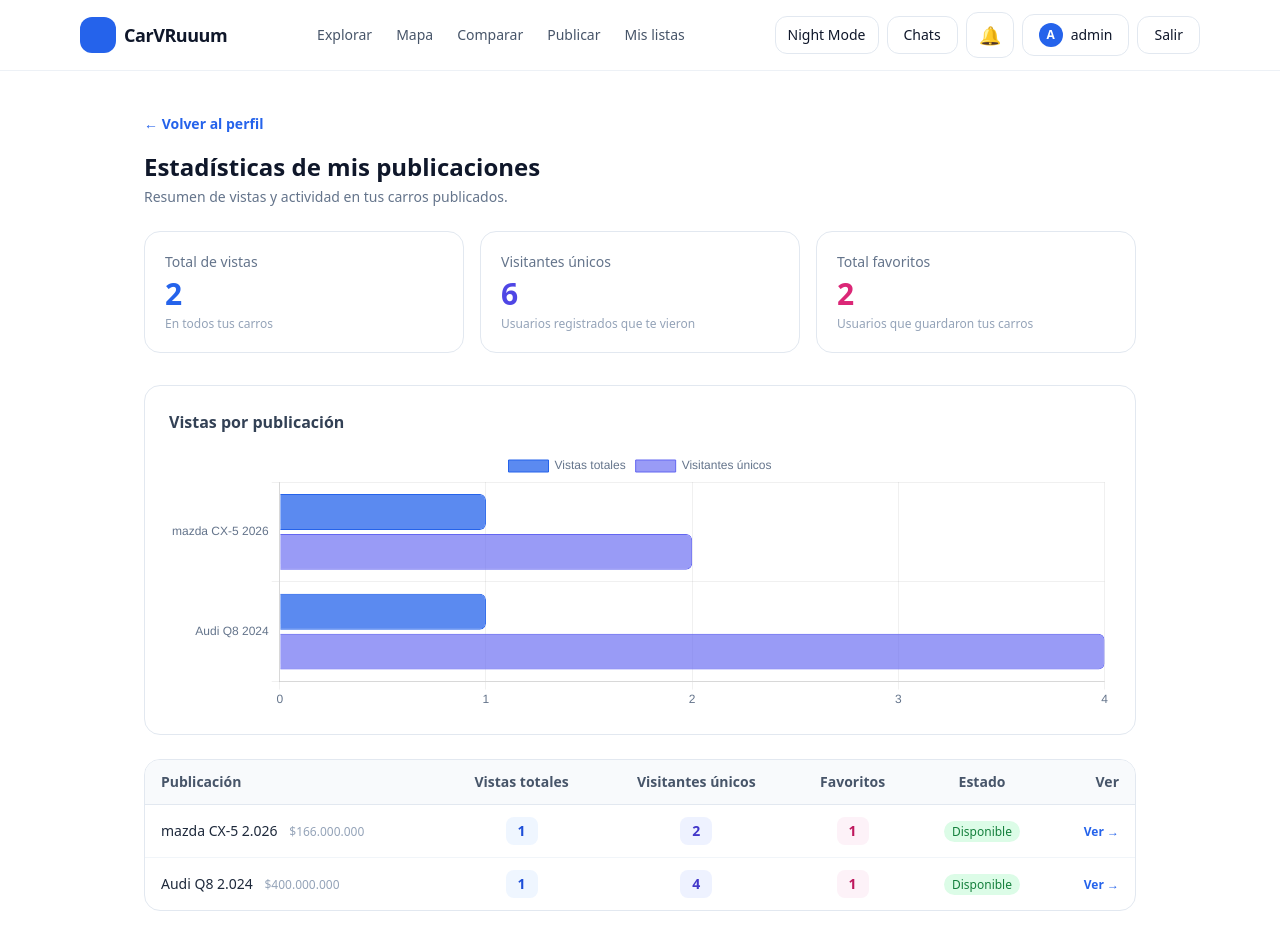
After one commit to SimonCastroV/CARVRUUM, a Django app: page /cars/stats/ in a window 1280 px wide. The commit adds this page. Run offline with Django 5.2, Linux system fonts and the light colour scheme; a user stored in the database is signed in; data comes from the database, SQL or seed files in the repository; both versions use the stored data as it was after the commit; some libraries are stand-ins or nearby versions.

Commit message:
FR14 - Statistics

```diff
--- a/account/templates/account/profile.html
+++ b/account/templates/account/profile.html
@@ -118,6 +118,10 @@
   <a href="{% url 'cars:viewed_history' %}" class="text-sm text-blue-600 hover:underline">
     📋 Ver historial
   </a>
+
+  <a href="{% url 'cars:car_stats' %}" class="text-sm text-blue-600 hover:underline">
+    📊 Ver estadísticas de mis publicaciones
+  </a>
 </div>
   </div>
 </section>
--- a/cars/models.py
+++ b/cars/models.py
@@ -21,6 +21,7 @@ class Car(models.Model):
     description = models.TextField(blank=True, default="")
 
     is_active = models.BooleanField(default=True)
+    view_count = models.PositiveIntegerField(default=0)
     created_at = models.DateTimeField(auto_now_add=True)
 
     class Meta:
--- /dev/null
+++ b/cars/templates/cars/car_stats.html
@@ -0,0 +1,174 @@
+{% extends "base.html" %}
+{% block title %}Estadísticas de mis publicaciones | CarVRuuum{% endblock %}
+
+{% block content %}
+<section class="mx-auto max-w-5xl px-4 py-10">
+
+  <a href="{% url 'profile' %}" class="text-sm font-semibold text-blue-600 hover:underline dark:text-blue-400">
+    ← Volver al perfil
+  </a>
+
+  <h1 class="mt-4 text-2xl font-bold text-slate-900 dark:text-white">
+    Estadísticas de mis publicaciones
+  </h1>
+  <p class="mt-1 text-sm text-slate-500 dark:text-slate-400">
+    Resumen de vistas y actividad en tus carros publicados.
+  </p>
+
+  <!-- Tarjetas resumen -->
+  <div class="mt-6 grid gap-4 sm:grid-cols-3">
+    <div class="rounded-2xl border border-slate-200 bg-white p-5 dark:border-slate-800 dark:bg-slate-950">
+      <p class="text-sm text-slate-500 dark:text-slate-400">Total de vistas</p>
+      <p class="mt-1 text-3xl font-bold text-blue-600 dark:text-blue-400">{{ total_views }}</p>
+      <p class="mt-1 text-xs text-slate-400">En todos tus carros</p>
+    </div>
+    <div class="rounded-2xl border border-slate-200 bg-white p-5 dark:border-slate-800 dark:bg-slate-950">
+      <p class="text-sm text-slate-500 dark:text-slate-400">Visitantes únicos</p>
+      <p class="mt-1 text-3xl font-bold text-indigo-600 dark:text-indigo-400">{{ total_unique }}</p>
+      <p class="mt-1 text-xs text-slate-400">Usuarios registrados que te vieron</p>
+    </div>
+    <div class="rounded-2xl border border-slate-200 bg-white p-5 dark:border-slate-800 dark:bg-slate-950">
+      <p class="text-sm text-slate-500 dark:text-slate-400">Total favoritos</p>
+      <p class="mt-1 text-3xl font-bold text-pink-600 dark:text-pink-400">{{ total_favs }}</p>
+      <p class="mt-1 text-xs text-slate-400">Usuarios que guardaron tus carros</p>
+    </div>
+  </div>
+
+  {% if cars %}
+
+  <!-- Gráfico de barras -->
+  <div class="mt-8 rounded-2xl border border-slate-200 bg-white p-6 dark:border-slate-800 dark:bg-slate-950">
+    <h2 class="mb-4 text-base font-semibold text-slate-700 dark:text-slate-200">
+      Vistas por publicación
+    </h2>
+    <div class="relative" style="min-height: 260px;">
+      <canvas id="statsChart"></canvas>
+    </div>
+  </div>
+
+  <!-- Tabla detallada -->
+  <div class="mt-6 overflow-x-auto rounded-2xl border border-slate-200 bg-white dark:border-slate-800 dark:bg-slate-950">
+    <table class="w-full text-sm">
+      <thead>
+        <tr class="border-b border-slate-200 bg-slate-50 dark:border-slate-800 dark:bg-slate-900">
+          <th class="px-4 py-3 text-left font-semibold text-slate-600 dark:text-slate-300">Publicación</th>
+          <th class="px-4 py-3 text-center font-semibold text-slate-600 dark:text-slate-300">Vistas totales</th>
+          <th class="px-4 py-3 text-center font-semibold text-slate-600 dark:text-slate-300">Visitantes únicos</th>
+          <th class="px-4 py-3 text-center font-semibold text-slate-600 dark:text-slate-300">Favoritos</th>
+          <th class="px-4 py-3 text-center font-semibold text-slate-600 dark:text-slate-300">Estado</th>
+          <th class="px-4 py-3 text-right font-semibold text-slate-600 dark:text-slate-300">Ver</th>
+        </tr>
+      </thead>
+      <tbody class="divide-y divide-slate-100 dark:divide-slate-800">
+        {% for car in cars %}
+        <tr class="hover:bg-slate-50 dark:hover:bg-slate-900/50 transition">
+          <td class="px-4 py-3 font-medium text-slate-800 dark:text-white">
+            {{ car.make }} {{ car.model }} {{ car.year }}
+            <span class="ml-2 text-xs text-slate-400">${{ car.price|floatformat:0 }}</span>
+          </td>
+          <td class="px-4 py-3 text-center">
+            <span class="inline-flex items-center justify-center rounded-lg bg-blue-50 px-3 py-1 text-sm font-semibold text-blue-700 dark:bg-blue-950 dark:text-blue-300">
+              {{ car.view_count }}
+            </span>
+          </td>
+          <td class="px-4 py-3 text-center">
+            <span class="inline-flex items-center justify-center rounded-lg bg-indigo-50 px-3 py-1 text-sm font-semibold text-indigo-700 dark:bg-indigo-950 dark:text-indigo-300">
+              {{ car.unique_viewers }}
+            </span>
+          </td>
+          <td class="px-4 py-3 text-center">
+            <span class="inline-flex items-center justify-center rounded-lg bg-pink-50 px-3 py-1 text-sm font-semibold text-pink-700 dark:bg-pink-950 dark:text-pink-300">
+              {{ car.total_favorites }}
+            </span>
+          </td>
+          <td class="px-4 py-3 text-center">
+            {% if car.is_sold %}
+              <span class="rounded-full bg-slate-100 px-2 py-0.5 text-xs font-medium text-slate-500 dark:bg-slate-800 dark:text-slate-400">Vendido</span>
+            {% else %}
+              <span class="rounded-full bg-green-100 px-2 py-0.5 text-xs font-medium text-green-700 dark:bg-green-950 dark:text-green-400">Disponible</span>
+            {% endif %}
+          </td>
+          <td class="px-4 py-3 text-right">
+            <a href="{% url 'cars:car_detail' car.id %}"
+               class="text-xs font-semibold text-blue-600 hover:underline dark:text-blue-400">
+              Ver →
+            </a>
+          </td>
+        </tr>
+        {% endfor %}
+      </tbody>
+    </table>
+  </div>
+
+  {% else %}
+  <div class="mt-8 rounded-2xl border border-slate-200 bg-white p-10 text-center dark:border-slate-800 dark:bg-slate-950">
+    <p class="text-slate-500 dark:text-slate-400">Aún no tienes publicaciones activas.</p>
+    <a href="{% url 'cars:car_create' %}"
+       class="mt-4 inline-flex rounded-xl bg-blue-600 px-5 py-2 text-sm font-semibold text-white hover:bg-blue-700">
+      Publicar mi primer carro
+    </a>
+  </div>
+  {% endif %}
+
+</section>
+
+<!-- Chart.js -->
+<script src="https://cdn.jsdelivr.net/npm/chart.js@4.4.0/dist/chart.umd.min.js"></script>
+<script>
+(function () {
+  const el = document.getElementById('statsChart');
+  if (!el) return;
+
+  const isDark = document.documentElement.classList.contains('dark');
+  const gridColor  = isDark ? 'rgba(255,255,255,0.08)' : 'rgba(0,0,0,0.06)';
+  const labelColor = isDark ? '#94a3b8' : '#64748b';
+
+  new Chart(el, {
+    type: 'bar',
+    data: {
+      labels: {{ chart_labels|safe }},
+      datasets: [
+        {
+          label: 'Vistas totales',
+          data: {{ chart_views|safe }},
+          backgroundColor: 'rgba(37, 99, 235, 0.75)',
+          borderColor: 'rgba(37, 99, 235, 1)',
+          borderWidth: 1,
+          borderRadius: 6,
+        },
+        {
+          label: 'Visitantes únicos',
+          data: {{ chart_unique|safe }},
+          backgroundColor: 'rgba(99, 102, 241, 0.65)',
+          borderColor: 'rgba(99, 102, 241, 1)',
+          borderWidth: 1,
+          borderRadius: 6,
+        },
+      ],
+    },
+    options: {
+      indexAxis: 'y',
+      responsive: true,
+      maintainAspectRatio: false,
+      plugins: {
+        legend: {
+          labels: { color: labelColor, font: { size: 12 } },
+        },
+        tooltip: { mode: 'index', intersect: false },
+      },
+      scales: {
+        x: {
+          beginAtZero: true,
+          ticks: { color: labelColor, precision: 0 },
+          grid: { color: gridColor },
+        },
+        y: {
+          ticks: { color: labelColor, font: { size: 12 } },
+          grid: { color: gridColor },
+        },
+      },
+    },
+  });
+})();
+</script>
+{% endblock %}
--- a/cars/urls.py
+++ b/cars/urls.py
@@ -11,6 +11,7 @@ urlpatterns = [
 
     path("favorites/", views.my_favorites, name="my_favorites"),
     path("history/", views.viewed_history, name="viewed_history"),
+    path("stats/", views.car_stats, name="car_stats"),
 
     path("lists/", views.car_lists, name="car_lists"),
     path("lists/create/", views.car_list_create, name="car_list_create"),
--- a/cars/views.py
+++ b/cars/views.py
@@ -3,7 +3,7 @@ from urllib.parse import quote
 from django.contrib import messages
 from django.contrib.auth.decorators import login_required
 from django.db import IntegrityError, transaction
-from django.db.models import Q
+from django.db.models import Count, F, Q
 from django.http import HttpResponseNotAllowed
 from django.shortcuts import render, redirect, get_object_or_404
 from django.utils import timezone
@@ -162,7 +162,10 @@ def car_detail(request, car_id: int):
         is_active=True,
     )
 
-    # Guardar historial de visualización
+    # Incrementar contador global de vistas (todas las visitas, incluidas anónimas)
+    Car.objects.filter(pk=car.pk).update(view_count=F('view_count') + 1)
+
+    # Guardar historial por usuario autenticado
     if request.user.is_authenticated:
         history, created = CarViewHistory.objects.get_or_create(
             user=request.user,
@@ -525,3 +528,33 @@ def car_list_delete(request, list_id: int):
 
     messages.success(request, "Lista eliminada correctamente.")
     return redirect("cars:car_lists")
+
+
+@login_required
+def car_stats(request):
+    cars = (
+        Car.objects.filter(owner=request.user, is_active=True)
+        .annotate(
+            unique_viewers=Count('viewed_by', distinct=True),
+            total_favorites=Count('favorited_by', distinct=True),
+        )
+        .order_by('-view_count')
+    )
+
+    total_views = sum(c.view_count for c in cars)
+    total_unique = sum(c.unique_viewers for c in cars)
+    total_favs = sum(c.total_favorites for c in cars)
+
+    chart_labels = json.dumps([f"{c.make} {c.model} {c.year}" for c in cars])
+    chart_views = json.dumps([c.view_count for c in cars])
+    chart_unique = json.dumps([c.unique_viewers for c in cars])
+
+    return render(request, 'cars/car_stats.html', {
+        'cars': cars,
+        'total_views': total_views,
+        'total_unique': total_unique,
+        'total_favs': total_favs,
+        'chart_labels': chart_labels,
+        'chart_views': chart_views,
+        'chart_unique': chart_unique,
+    })
```
Also changed, not shown: cars/migrations/0006_add_view_count_to_car.py (added), db.sqlite3.
